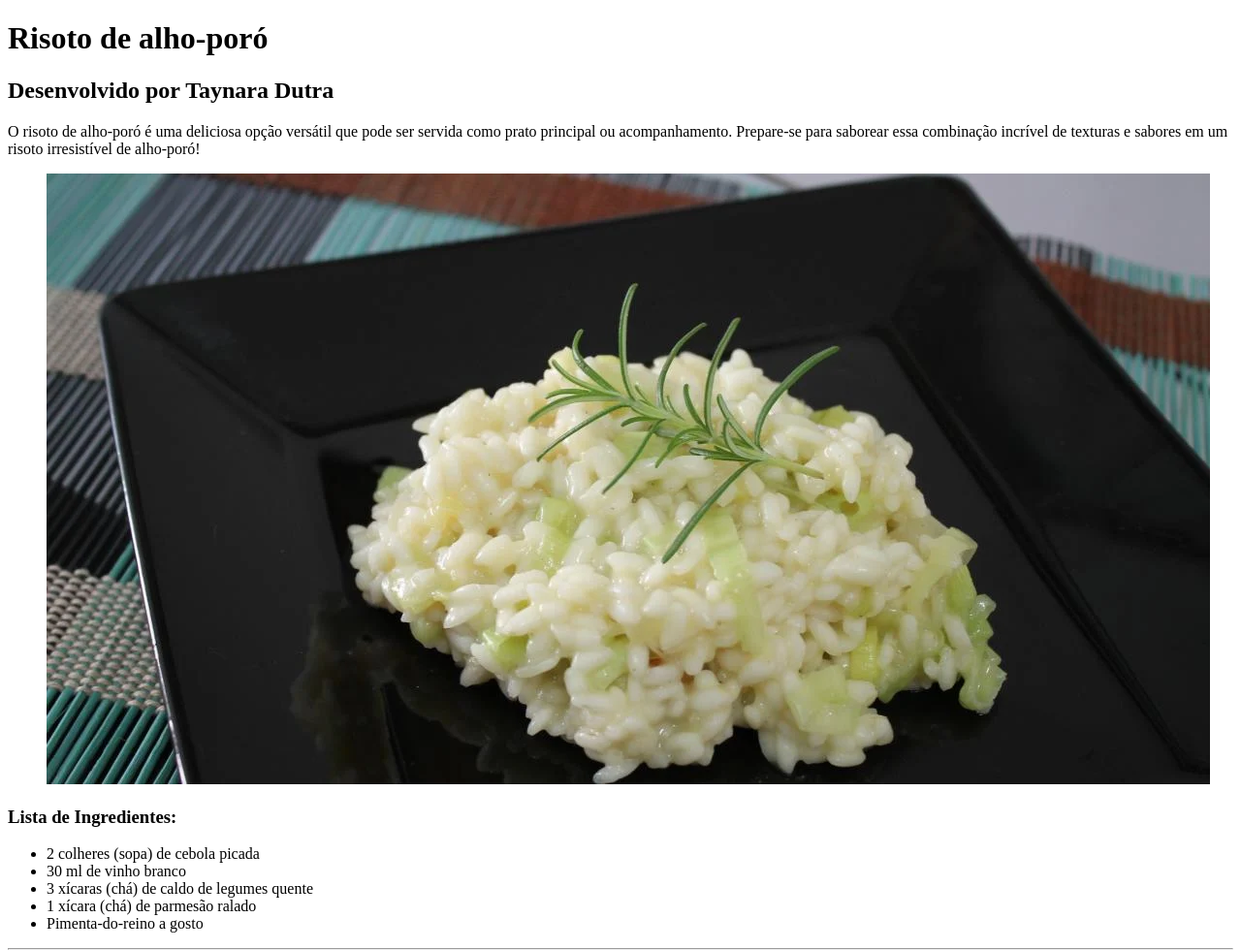
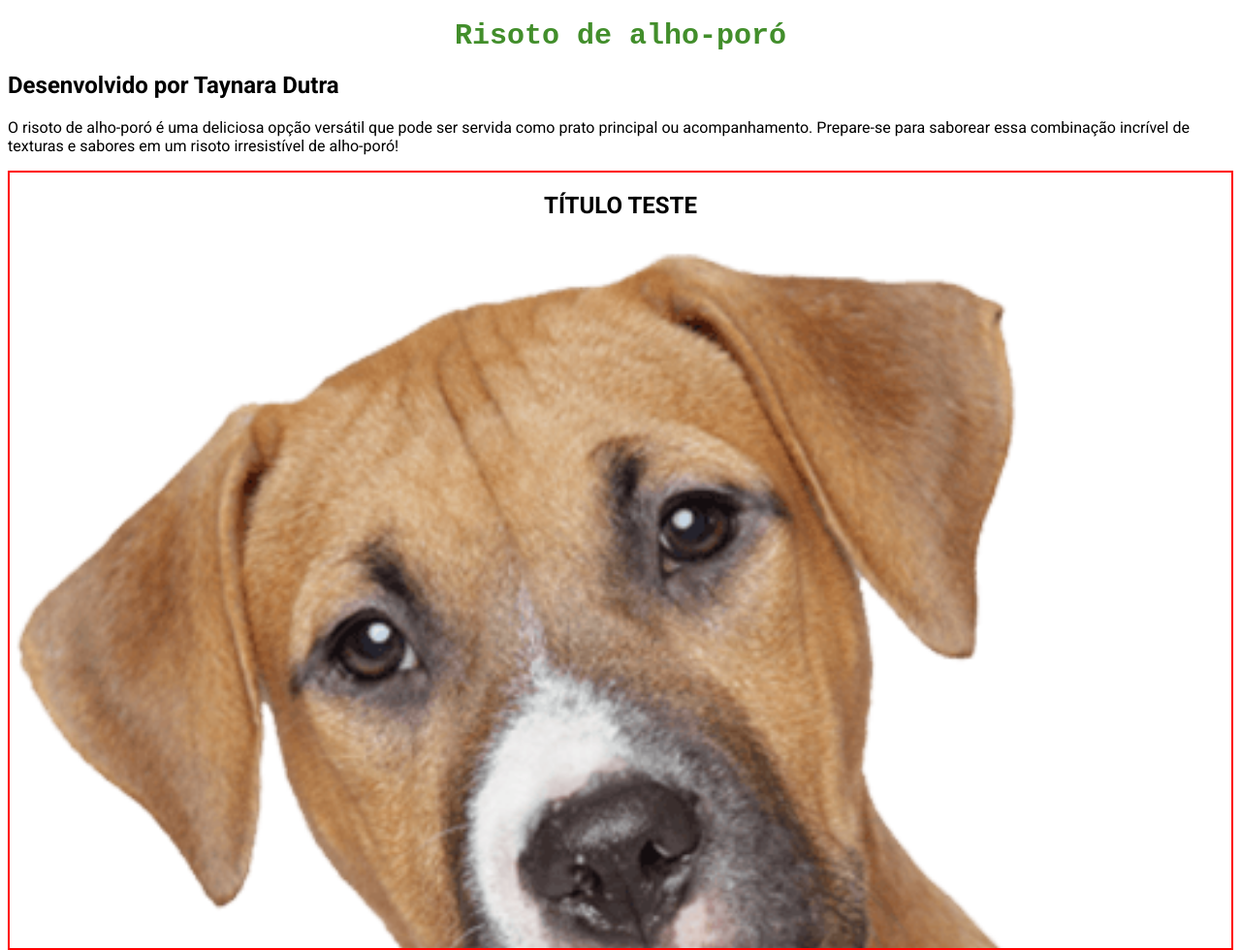
Before and after one commit to taynaradutra/WEBI-TADS-23, a plain HTML site: page 1-IntroducaoHTML/index.html in a window 1280 px wide. Shown: the top 980 px of the page at 97% size. Drawn offline with Linux system fonts and the light colour scheme.

Commit message:
Alterações referente a inclusão do CSS

```diff
--- /dev/null
+++ b/1-IntroducaoHTML/css/style.css
@@ -0,0 +1,30 @@
+@import url("https://fonts.googleapis.com/css2?family=Roboto:wght@300;400;700&display=swap");
+
+* {
+  font-family: "Roboto", sans-serif;
+}
+#titulo {
+  color: rgba(28, 119, 0, 0.83);
+  font-family: "Courier New", Courier, monospace;
+  font-size: 30px;
+  font-weight: bold;
+  text-align: center;
+}
+
+span {
+  text-align: center;
+  color: red;
+}
+
+.teste {
+  background-image: url("../img/cachorro.png");
+  background-repeat: no-repeat;
+  background-position: top;
+  height: 800px;
+  background-size: cover;
+  border: 2px solid red;
+}
+
+.teste h2 {
+  text-align: center;
+}
--- a/1-IntroducaoHTML/index.html
+++ b/1-IntroducaoHTML/index.html
@@ -4,11 +4,13 @@
     <meta charset="UTF-8" />
     <meta http-equiv="X-UA-Compatible" content="IE=edge" />
     <meta name="viewport" content="width=device-width, initial-scale=1.0" />
+
+    <link rel="stylesheet" href="./css/style.css" />
     <title>Página de Receitas</title>
   </head>
   <body>
     <header>
-      <h1>Risoto de alho-poró</h1>
+      <h1 id="titulo">Risoto de alho-poró</h1>
       <h2>Desenvolvido por Taynara Dutra</h2>
       <p>
         O risoto de alho-poró é uma deliciosa opção versátil que pode ser
@@ -17,6 +19,10 @@
         de alho-poró!
       </p>
     </header>
+    <div class="teste">
+      <h2>TÍTULO TESTE</h2>
+    </div>
+
     <main>
       <figure>
         <img src="./img/risoto.webp" alt="Risoto de alho poró" />
@@ -74,7 +80,7 @@
     o arquivo INDEX.html renomeado para o seu nome.
     ex: taynaraDutra.html
 
-     Tags semânticas
+    Tags semânticas
     Título
     Descrição da receita.
     Imagem da receita.
```
